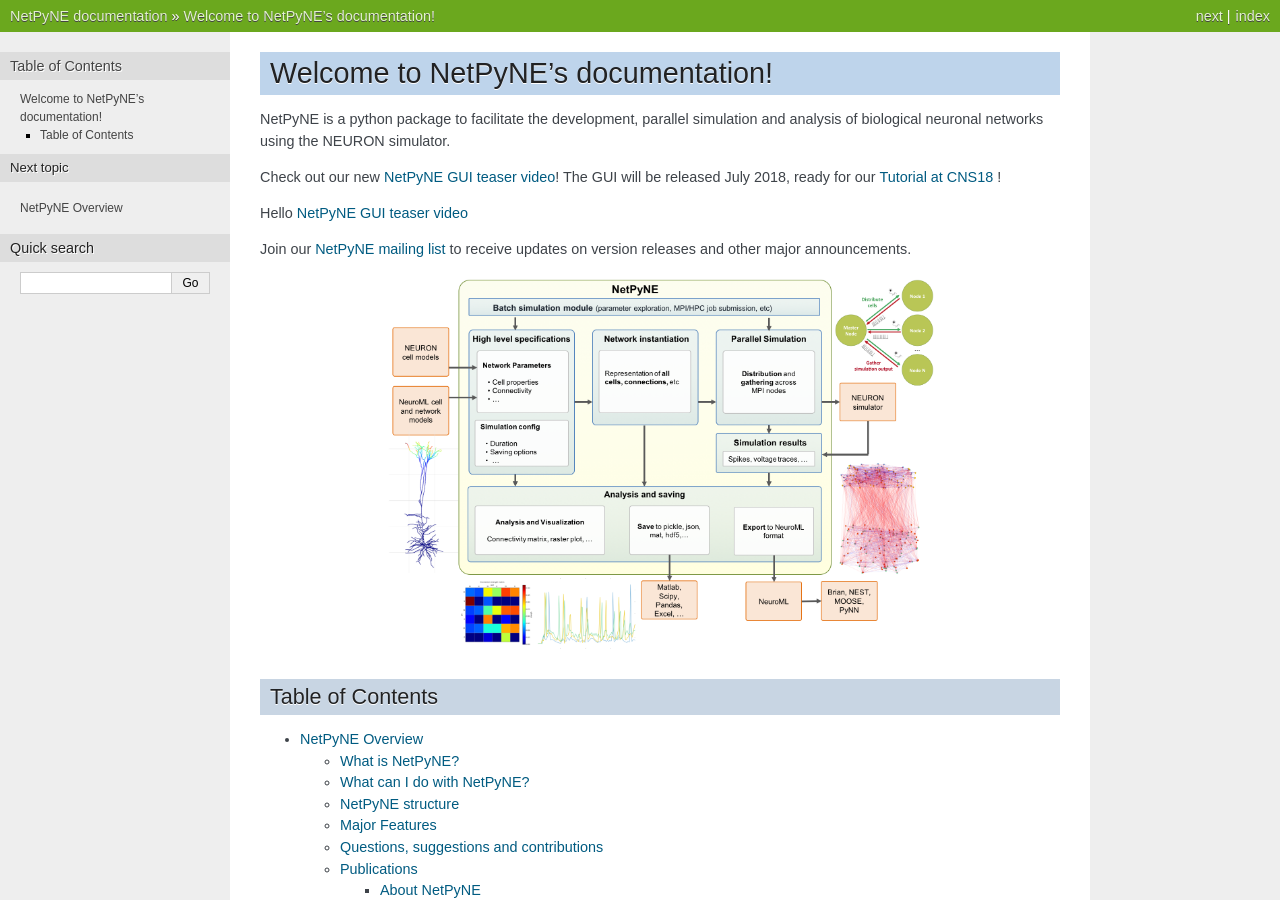
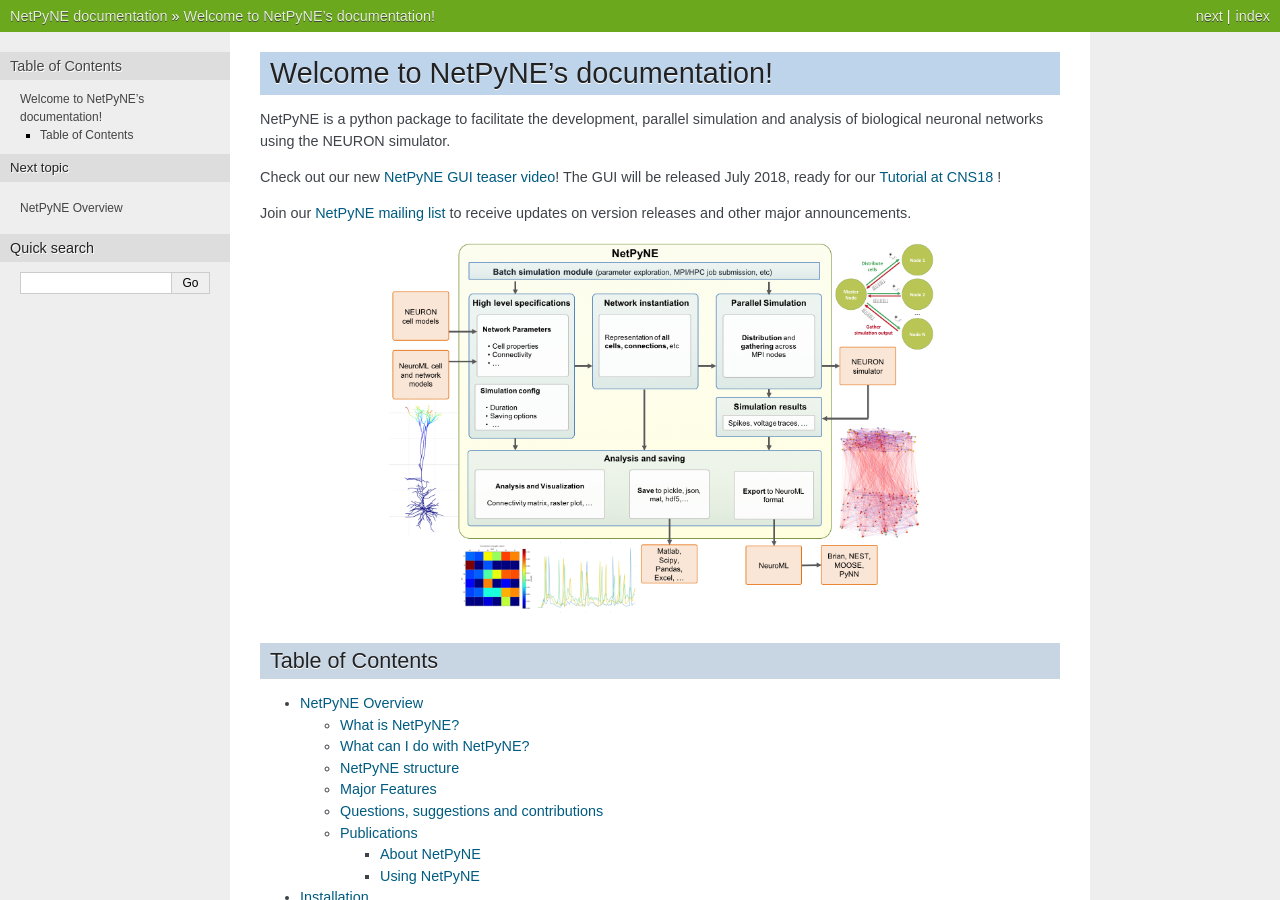
Before and after one commit to suny-downstate-medical-center/netpyne, a Sphinx documentation site: the page built from doc/source/index.rst, in a window 1280 px wide and 900 px high. Built offline with Sphinx 7.4.7, drawn with Linux system fonts in a browser that asks for light colours.

```diff
--- a/doc/source/index.rst
+++ b/doc/source/index.rst
@@ -9,12 +9,6 @@
 NetPyNE is a python package to facilitate the development, parallel simulation and analysis of biological neuronal networks using the NEURON simulator.
 
 Check out our new `NetPyNE GUI teaser video <http://www.youtube.com/watch?v=Y8Aow9zwu3E>`_! The GUI will be released July 2018, ready for our `Tutorial at CNS18 <http://www.cnsorg.org/cns-2018-tutorials#T2>`_ !
-
-Hello |teaser_video|
-
-.. |teaser_video| raw:: html
-
-   <a href="http://www.youtube.com/watch?v=Y8Aow9zwu3E" target="_blank">NetPyNE GUI teaser video </a>
 
 Join our `NetPyNE mailing list <https://groups.google.com/forum/#!forum/netpyne-mailing>`_ to receive updates on version releases and other major announcements.
 
```
